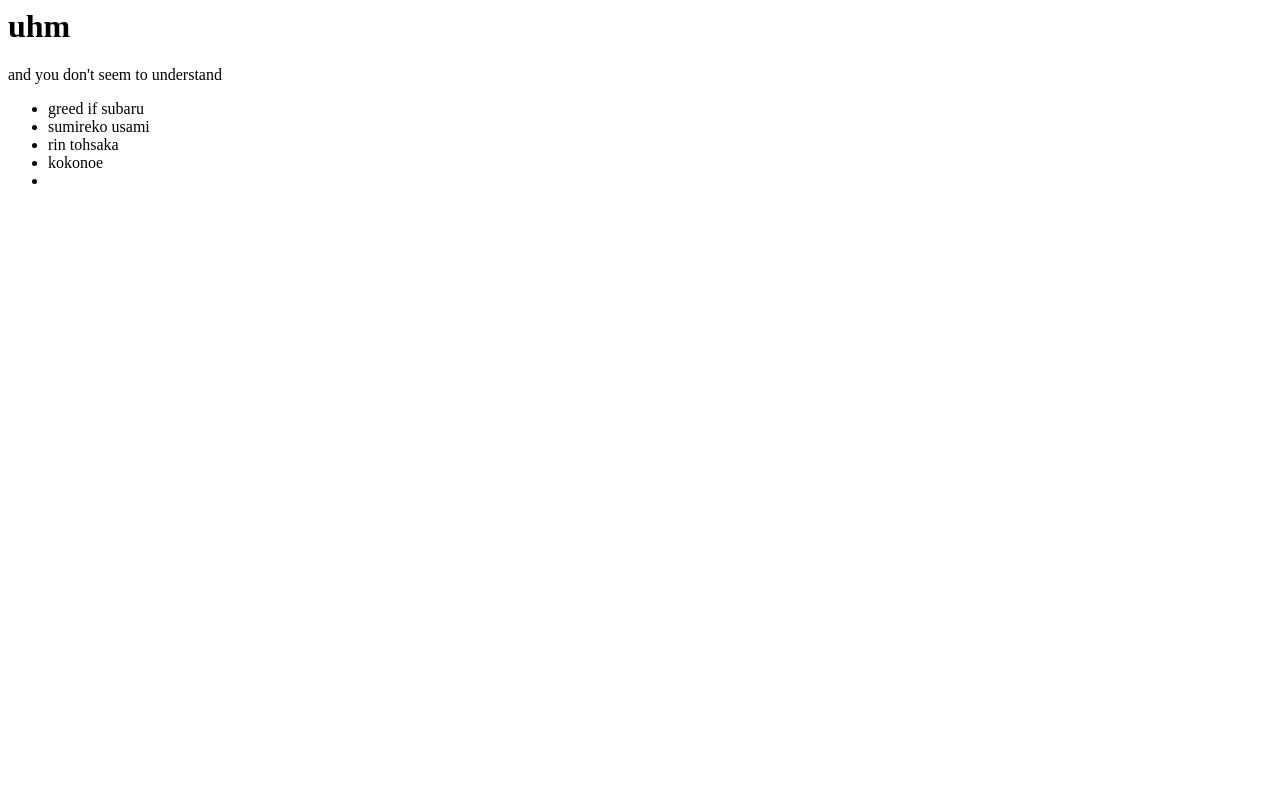
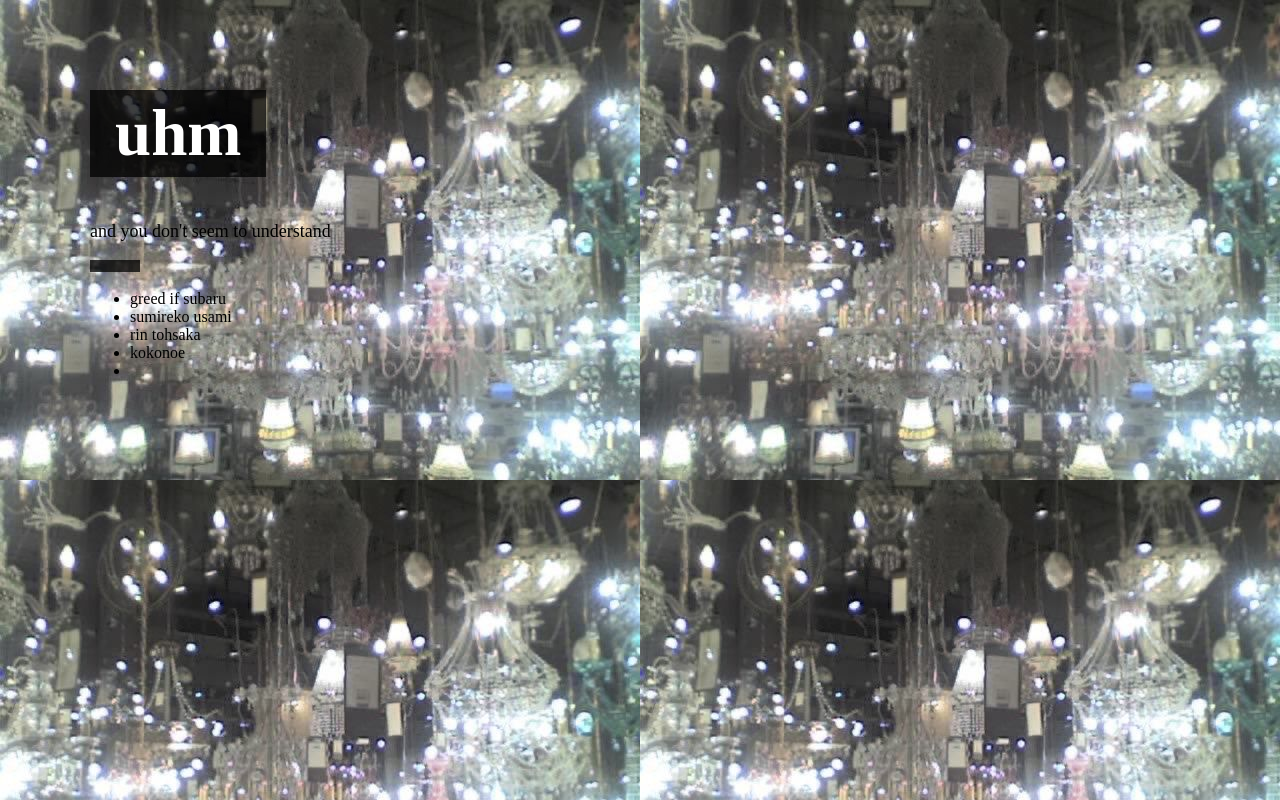
Before and after one commit to hime-danshi/rigel, a plain HTML site: page about.html in a window 1280 px wide. Drawn offline with Linux system fonts and the light colour scheme.

Commit message:
Update about.html

```diff
--- a/about.html
+++ b/about.html
@@ -1,5 +1,6 @@
+<html>
   <head>
-  <link rel="stylesheet" ref="style.css"/>
+    <link rel="stylesheet" href="style.css">
   </head>
 <body>
   <h1 id="needsbg">uhm</h1>
```
Lines whose indentation alone changed are shown as unchanged.
